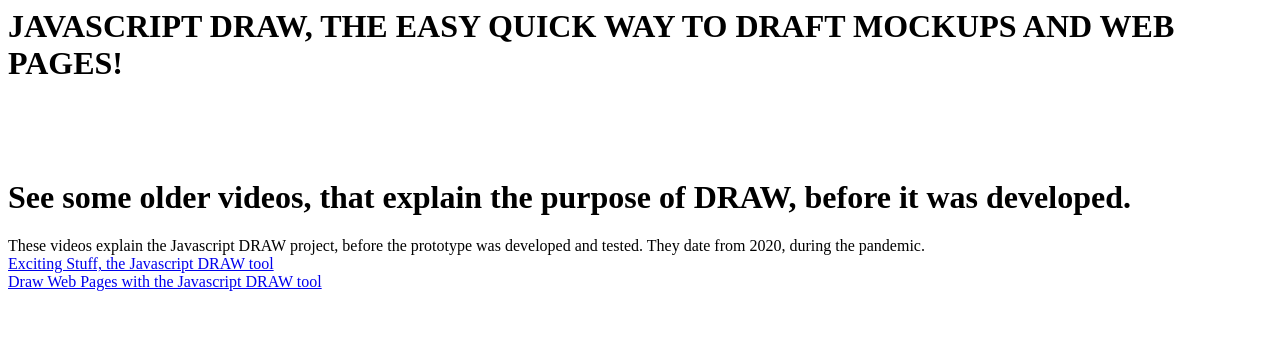
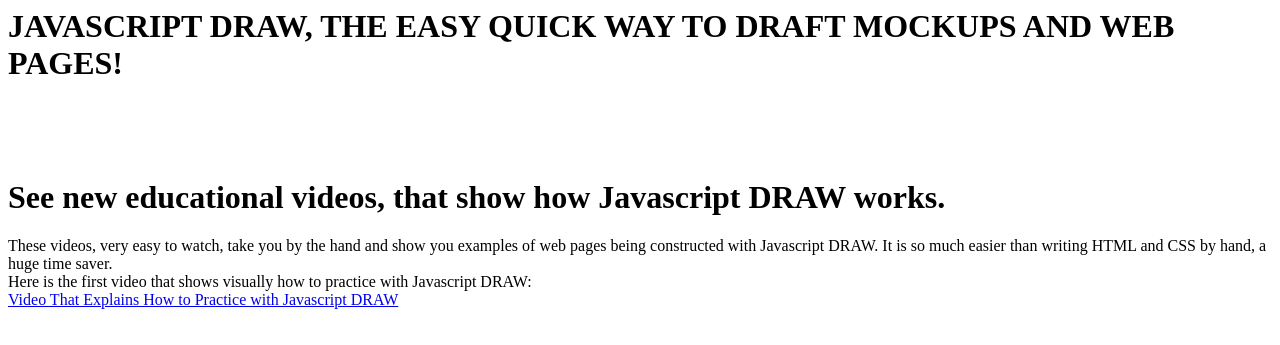
Before and after one commit to RobertWilkins/robertwilkins.github.io, a plain HTML site: page index.html in a window 1280 px wide. Shown: the top 345 px of the page. Drawn offline with Linux system fonts and the light colour scheme.

Commit message:
Add files via upload

```diff
--- a/index.html
+++ b/index.html
@@ -2,26 +2,14 @@
 <h1>JAVASCRIPT DRAW, THE EASY QUICK WAY TO DRAFT MOCKUPS AND WEB PAGES!</h1>
 <br><br><br>
 
-<h1>See some older videos, that explain the purpose of DRAW, before it was developed.</h1>
-These videos explain the Javascript DRAW project, before the prototype was developed and tested. They date from 2020, during the pandemic.
-<br>
-<a href="https://www.youtube.com/watch?v=zDXpY62ET28">
-Exciting Stuff, the Javascript DRAW tool</a>
-<br>
-<a href="https://www.youtube.com/watch?v=ipIWsr94Qq8">
-Draw Web Pages with the Javascript DRAW tool</a>
-<br>
-
-<br><br>
 <h1>See new educational videos, that show how Javascript DRAW works.</h1>
 These videos, very easy to watch, take you by the hand and show you examples of web pages being constructed with Javascript DRAW. It is so much easier than writing HTML and CSS by hand, a huge time saver.
 <br>
-These videos will be available any day now.
-Here is the first video that shows visually how to practice with Javascript DRAW:
+Here is the first video that shows visually how to practice with Javascript DRAW:<br>
 <a href="https://www.youtube.com/watch?v=LL6jyxLCPqk">
 Video That Explains How to Practice with Javascript DRAW</a>
 
-<br><br>
+<br><br><br>
 <h1>Play with Javascript DRAW, see how easy it is to use.</h1>
 You don't need to download the zip file, just use it directly off my web site, and practice creating a web page by dividing it into boxes and putting test photos and test HTML text into the boxes.
 It's really easy. To play around with this web page drafting tool, click here: <br>
```
